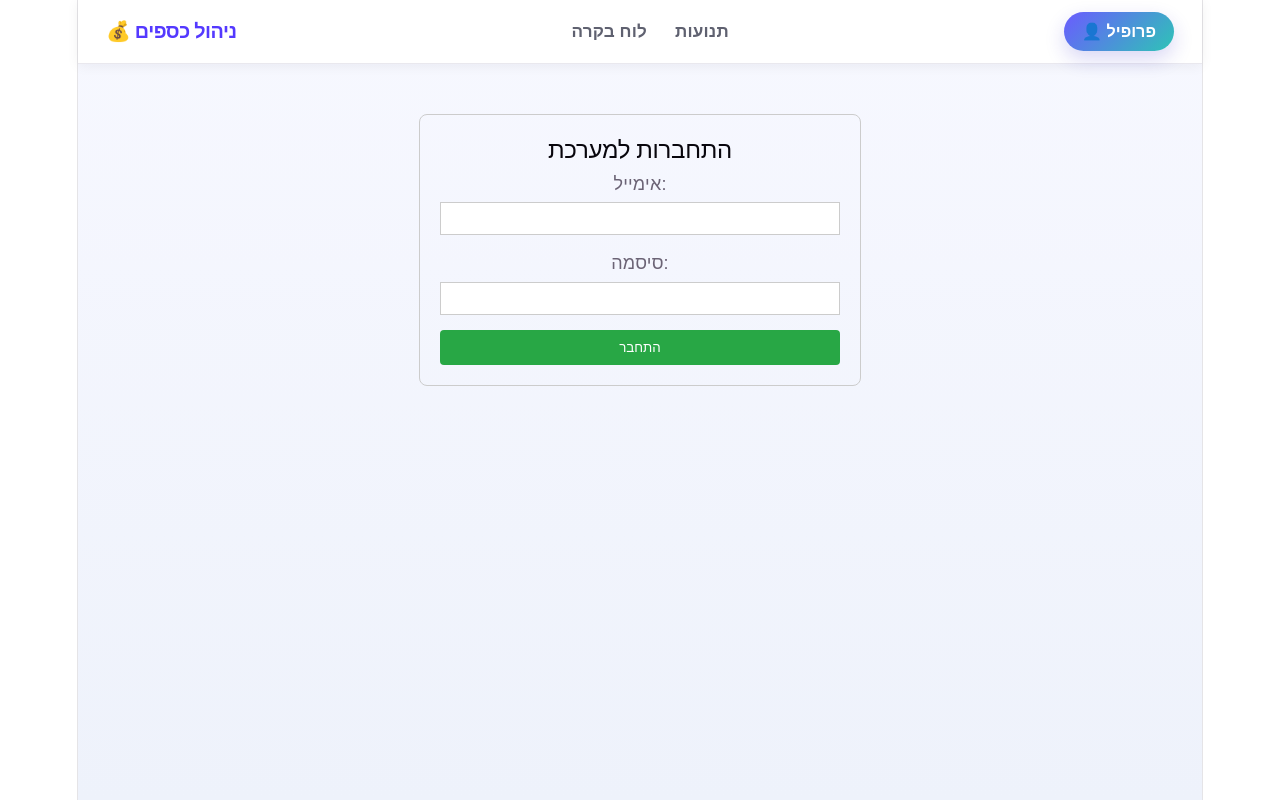
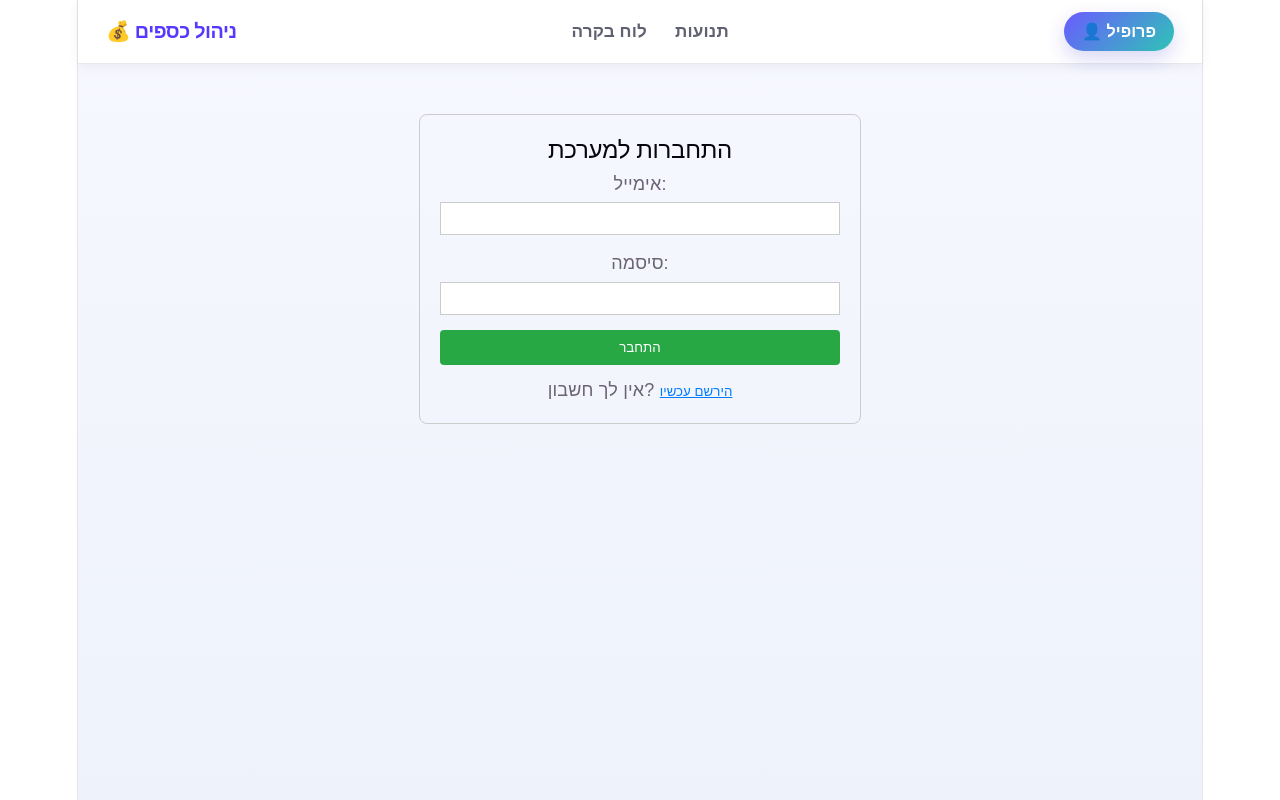
Before and after one commit to yael6268/React-final-project, a React (Vite) app: page /login in a window 1280 px wide. Built offline with nearby package versions, Linux system fonts and the light colour scheme; no server answers.

Commit message:
add register link

```diff
--- a/src/components/Login.tsx
+++ b/src/components/Login.tsx
@@ -103,6 +103,17 @@ export default function Login() {
         </button>
       </form>
 
+      <div style={{ marginTop: '12px', textAlign: 'center' }}>
+        <span>אין לך חשבון? </span>
+        <button
+          type="button"
+          onClick={() => navigate('/register')}
+          style={{ background: 'none', border: 'none', color: '#007bff', cursor: 'pointer', padding: 0, textDecoration: 'underline' }}
+        >
+          הירשם עכשיו
+        </button>
+      </div>
+
       {serverMessage && (
         <div style={{ marginTop: '20px', padding: '10px', borderRadius: '4px', backgroundColor: isError ? '#f8d7da' : '#d4edda', color: isError ? '#721c24' : '#155724' }}>
           {serverMessage}
```
